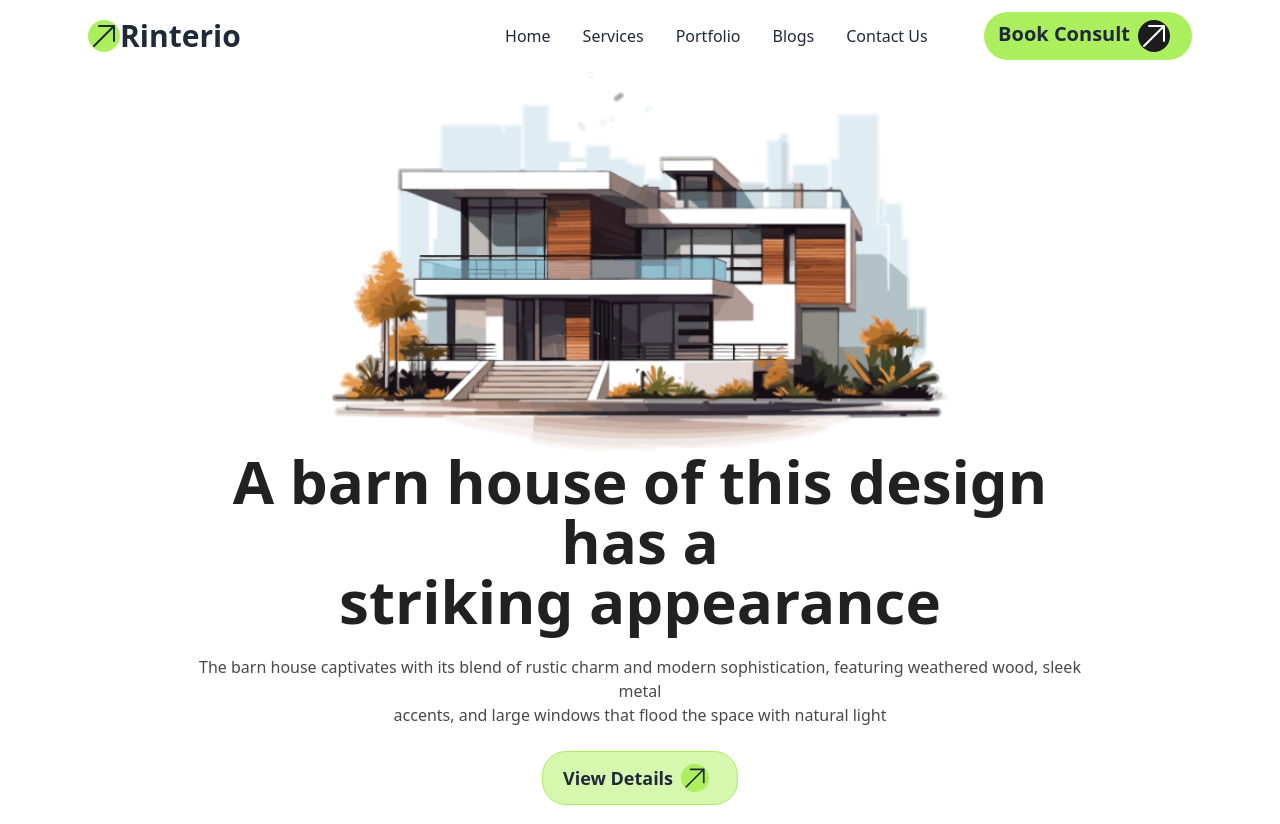
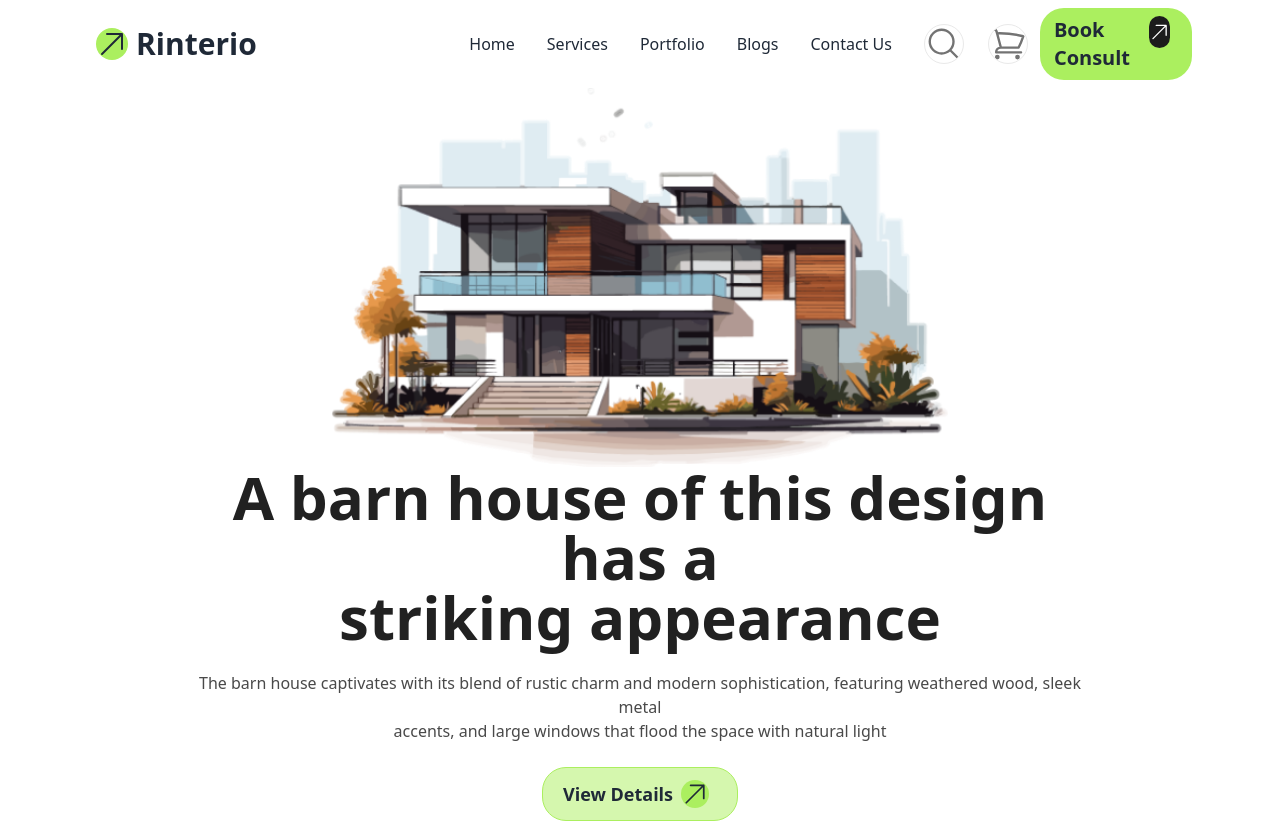
Before and after one commit to rayhan352/3rd_assignment, a plain HTML site: page index.html in a window 1280 px wide. Shown: the top 824 px of the page. Drawn offline with nearby package versions, Linux system fonts and the light colour scheme.

Commit message:
nav section

```diff
--- a/index.html
+++ b/index.html
@@ -13,6 +13,7 @@
                 extend: {
                     colors: {
                         clifford: '#da373d',
+                        body_bg: '#F4F4F4',
                     }
                 }
             }
@@ -25,7 +26,7 @@
         <!-- nav-section -->
         <div class="navbar bg-base-100 ">
             <a class="  text-3xl font-bold"> <svg xmlns="http://www.w3.org/2000/svg" fill="none" viewBox="0 0 24 24"
-                    stroke-width="1.5" stroke="currentColor" class="size-8  bg-[#ABEF5F] rounded-full  ">
+                    stroke-width="1.5" stroke="currentColor" class="size-8  bg-[#ABEF5F] rounded-full m-2 ">
                     <path stroke-linecap="round" stroke-linejoin="round" d="m4.5 19.5 15-15m0 0H8.25m11.25 0v11.25" />
                 </svg>
                 Rinterio</a>
@@ -43,6 +44,24 @@
             </div>
 
             <div class="navbar-end ">
+                <div class="flex  ">
+                    <svg xmlns="http://www.w3.org/2000/svg" fill="none" viewBox="0 0 24 24" stroke-width="1.5"
+                        stroke="currentColor"
+                        class="size-10 text-[#737373] bg-[#ffffff] border border-[#E9E9E9] rounded-full m-3 hidden lg:flex">
+                        <path stroke-linecap="round" stroke-linejoin="round"
+                            d="m21 21-5.197-5.197m0 0A7.5 7.5 0 1 0 5.196 5.196a7.5 7.5 0 0 0 10.607 10.607Z" />
+                    </svg>
+
+                    <svg xmlns="http://www.w3.org/2000/svg" fill="none" viewBox="0 0 24 24" stroke-width="1.5"
+                        stroke="currentColor"
+                        class="size-10 text-[#737373] bg-[#ffffff] border border-[#E9E9E9] rounded-full m-3 hidden lg:flex">
+                        <path stroke-linecap="round" stroke-linejoin="round"
+                            d="M2.25 3h1.386c.51 0 .955.343 1.087.835l.383 1.437M7.5 14.25a3 3 0 0 0-3 3h15.75m-12.75-3h11.218c1.121-2.3 2.1-4.684 2.924-7.138a60.114 60.114 0 0 0-16.536-1.84M7.5 14.25 5.106 5.272M6 20.25a.75.75 0 1 1-1.5 0 .75.75 0 0 1 1.5 0Zm12.75 0a.75.75 0 1 1-1.5 0 .75.75 0 0 1 1.5 0Z" />
+                    </svg>
+
+                </div>
+
+
                 <a
                     class=" hidden lg:flex cursor-pointer bg-[#ABEF5F] px-3.5 py-2 rounded-3xl text-xl box-border font-bold  ">
                     Book
@@ -75,7 +94,7 @@
         </div>
         <!-- benar-section -->
         <div class="text-center md:px-24 px-5">
-            <div >
+            <div>
                 <img class="md:w-2/3 m-auto" src="./assets/banner.png" alt="">
             </div>
             <div class=" ">
@@ -204,9 +223,10 @@
             </div>
         </section>
 
+        <!--  -->
+        <section>
 
-
-        <section> </section>
+        </section>
 
     </main>
 
```
